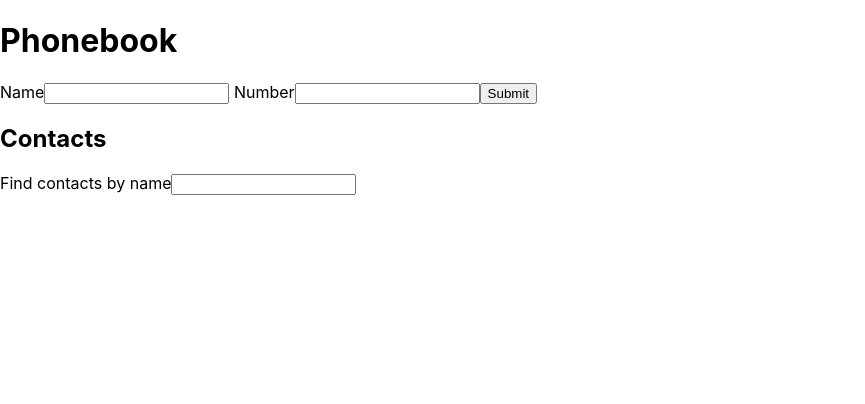
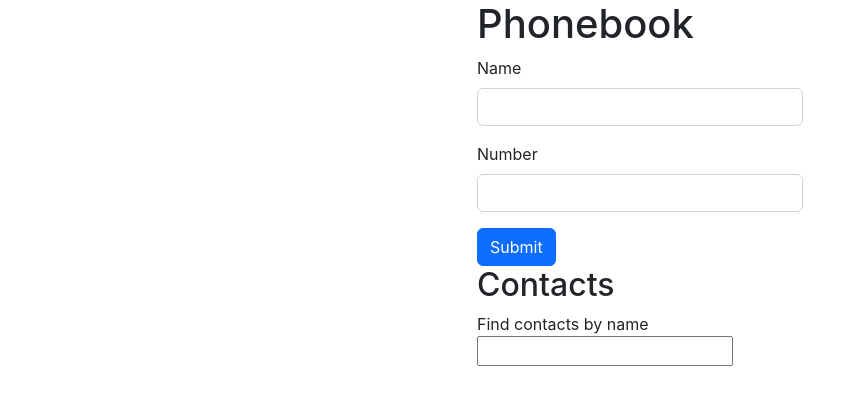
Before and after one commit to webdevbiv/goit-react-hw-02-phonebook, a React (Create React App) app: page / in a window 1280 px wide. Shown: the top 404 px of the page, without its empty margins (0-865 px from the left). Built offline with nearby package versions, Linux system fonts and the light colour scheme.

Commit message:
bootstrap

```diff
--- a/package.json
+++ b/package.json
@@ -7,9 +7,11 @@
     "@testing-library/jest-dom": "^5.16.3",
     "@testing-library/react": "^12.1.4",
     "@testing-library/user-event": "^13.5.0",
+    "bootstrap": "^5.2.3",
     "nanoid": "^4.0.1",
     "randomcolor": "^0.6.2",
     "react": "^18.1.0",
+    "react-bootstrap": "^2.7.2",
     "react-dom": "^18.1.0",
     "react-scripts": "5.0.1",
     "sass": "^1.58.3",
--- a/src/components/App.jsx
+++ b/src/components/App.jsx
@@ -41,7 +41,7 @@ export default class App extends Component {
   render() {
     const { filter, contacts } = this.state
     return (
-      <>
+      <div className={'container'}>
         <h1>Phonebook</h1>
         <ContactForm onSubmit={this.handleContactSubmit} />
         <h2>Contacts</h2>
@@ -50,7 +50,7 @@ export default class App extends Component {
           contacts={!filter.length ? contacts : this.filteredContacts()}
           onDelete={this.handleContactDelete}
         />
-      </>
+      </div>
     )
   }
 }
--- a/src/components/ContactForm/ContactForm.jsx
+++ b/src/components/ContactForm/ContactForm.jsx
@@ -1,5 +1,8 @@
 import PropTypes from 'prop-types'
 import React, { Component } from 'react'
+import Form from 'react-bootstrap/Form'
+import Button from 'react-bootstrap/Button';
+import 'bootstrap/dist/css/bootstrap.min.css';
 
 const INITIAL_STATE = {
     name: '',
@@ -33,9 +36,10 @@ export default class ContactForm extends Component {
 
     render() {
         return (
-            <form id="contact" onSubmit={this.handleSubmit}>
-                <label> Name
-                    <input
+            <Form id="contact" onSubmit={this.handleSubmit}>
+                <Form.Group className="mb-3" >
+                    <Form.Label> Name </Form.Label>
+                    <Form.Control
                         type="text"
                         name="name"
                         pattern="^[a-zA-Zа-яА-Я]+(([' -][a-zA-Zа-яА-Я ])?[a-zA-Zа-яА-Я]*)*$"
@@ -43,9 +47,10 @@ export default class ContactForm extends Component {
                         required
                         onChange={this.handleChange}
                     />
-                </label>
-                <label> Number
-                    <input
+                </Form.Group>
+                <Form.Group className="mb-3" >
+                    <Form.Label> Number </Form.Label>
+                    <Form.Control
                         type="tel"
                         name="number"
                         pattern="\+?\d{1,4}?[-.\s]?\(?\d{1,3}?\)?[-.\s]?\d{1,4}[-.\s]?\d{1,4}[-.\s]?\d{1,9}"
@@ -53,9 +58,9 @@ export default class ContactForm extends Component {
                         required
                         onChange={this.handleChange}
                     />
-                </label>
-                <input type="submit" />
-            </form>
+                </Form.Group>
+                <Button variant="primary" type="submit">Submit</Button>
+            </Form>
         )
     }
 }
--- a/src/index.js
+++ b/src/index.js
@@ -1,7 +1,7 @@
 import React from 'react';
 import ReactDOM from 'react-dom/client';
 import App from 'components/App';
-import './index.css';
+import './index.scss';
 
 ReactDOM.createRoot(document.getElementById('root')).render(
   <React.StrictMode>
--- a/src/index.css
+++ b/src/index.scss
@@ -1,4 +1,10 @@
-@import-normalize; /* bring in normalize.css styles */
+@import "~bootstrap/scss/bootstrap";
+
+.container {
+  width: 350px;
+  margin-left: auto;
+  margin-right: auto;
+}
 
 body {
   margin: 0;
```
Also changed, not shown: 1 other file (tests, documents, lock files or other folders).
